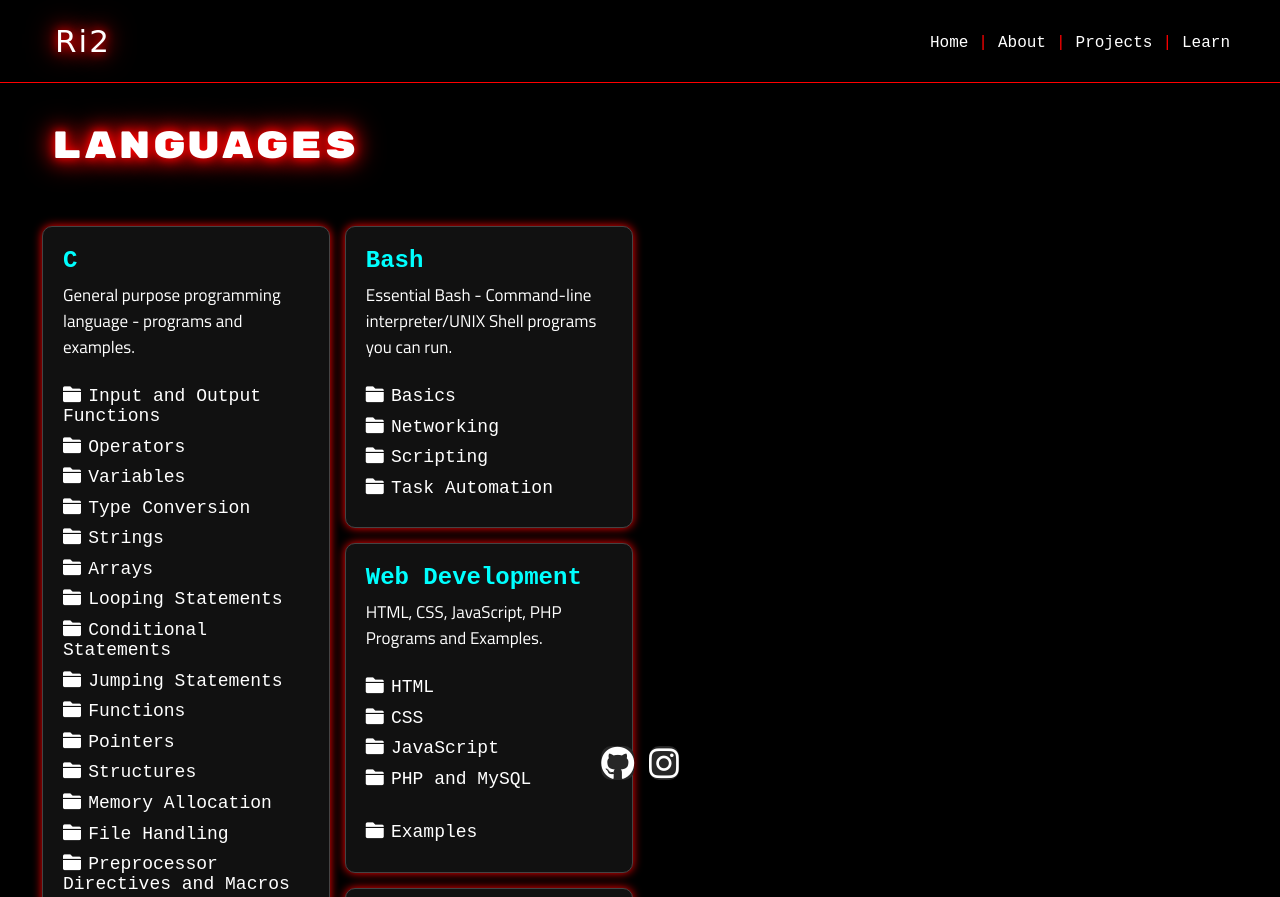
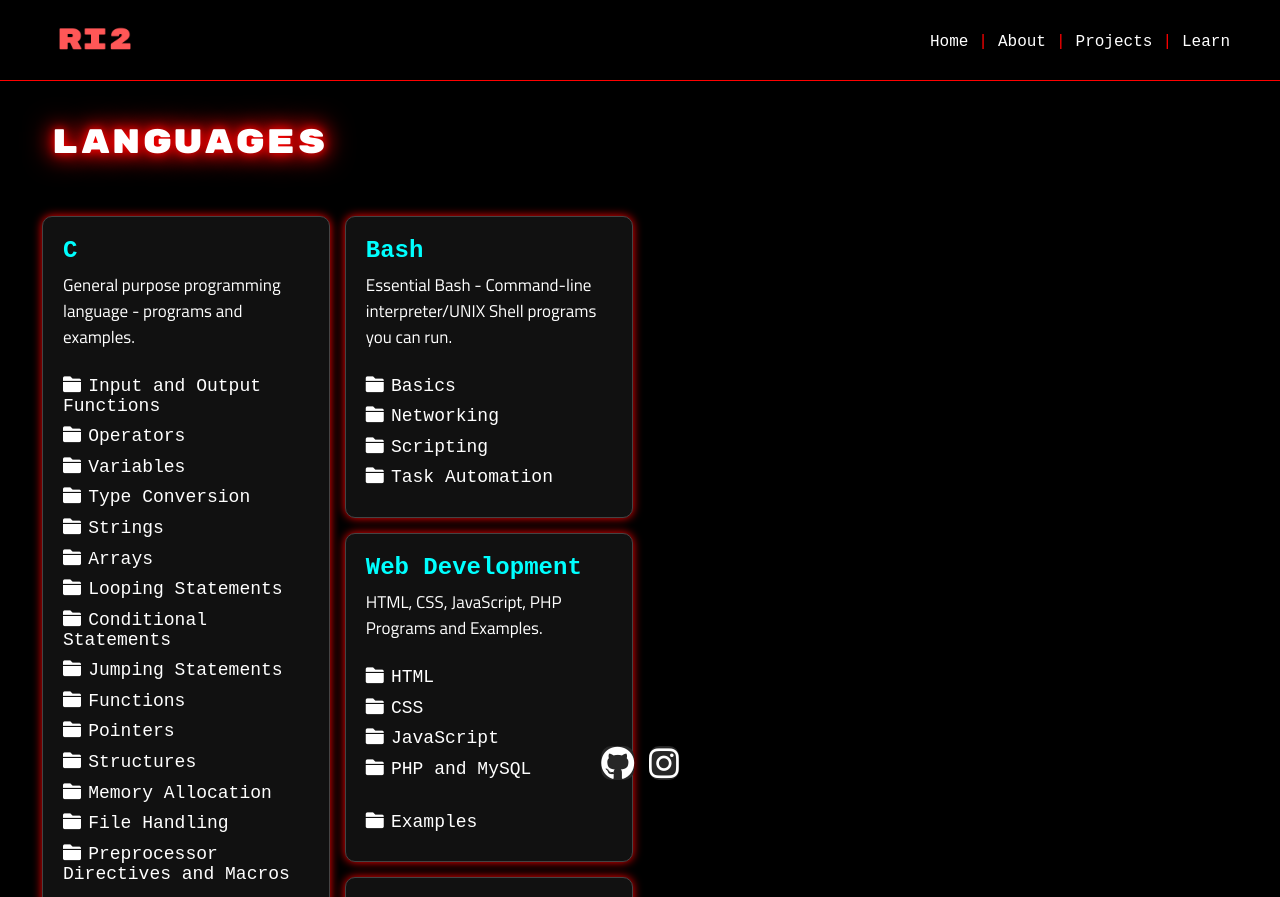
Before and after one commit to rh3nium/rh3nium.github.io, a plain HTML site: page learn.html in a window 1280 px wide. Shown: the top 897 px of the page. Drawn offline with Linux system fonts and the light colour scheme; a web font is replaced by a local one.

Commit message:
Update learn.html

```diff
--- a/learn.html
+++ b/learn.html
@@ -154,7 +154,7 @@ h1 {
   font-weight: 400;
   font-style: normal;
   margin-left: 50px;
-  font-size: 38px;
+  font-size: 34px;
 }
   </style>
 </head>
@@ -164,13 +164,11 @@ h1 {
 <div id="cursor-trail-container3"></div>
 
 <div class="topbar">
-  <div class="header">
-    <a href="index.html">
-      <div class="glitch-wrapperhead">
-        <div class="glitchhead" data-text="" aria-hidden="true">Ri2</div>
-      </div>
-    </a>
-  </div>
+<div class="header" style="display: flex; align-items: center;">
+  <a href="index.html">
+    <img src="sitelogo.png" alt="Logo" style="height: 60px; display: block;" />
+  </a>
+</div>
 
   <div class="menu">
     <a href="index.html">Home</a><span style="color: red">|</span>
```
